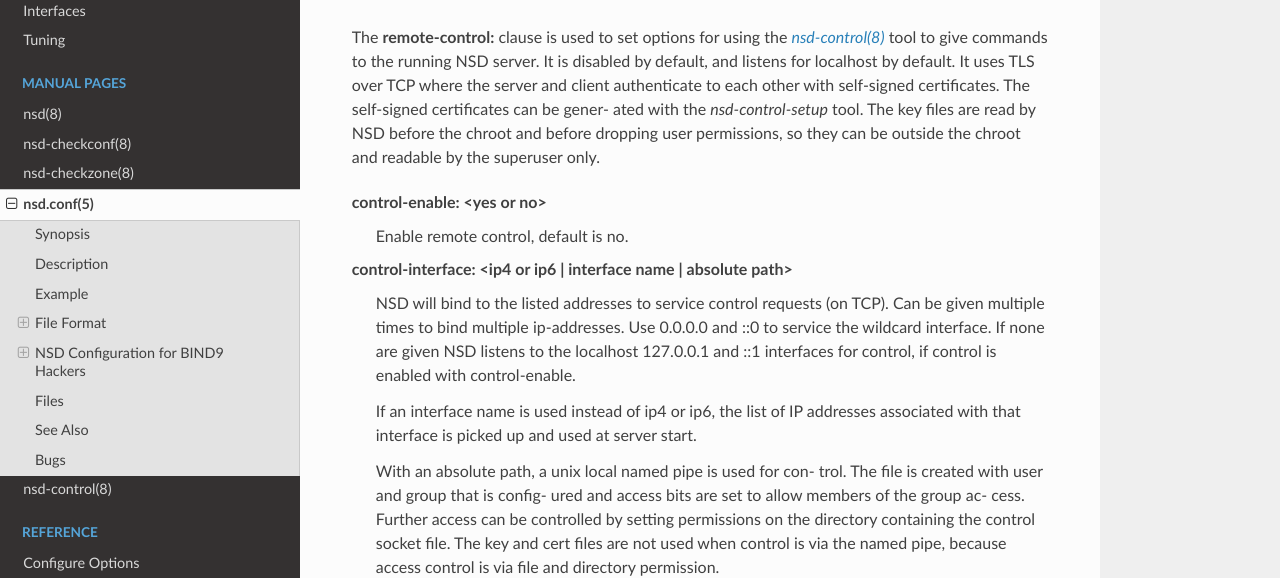
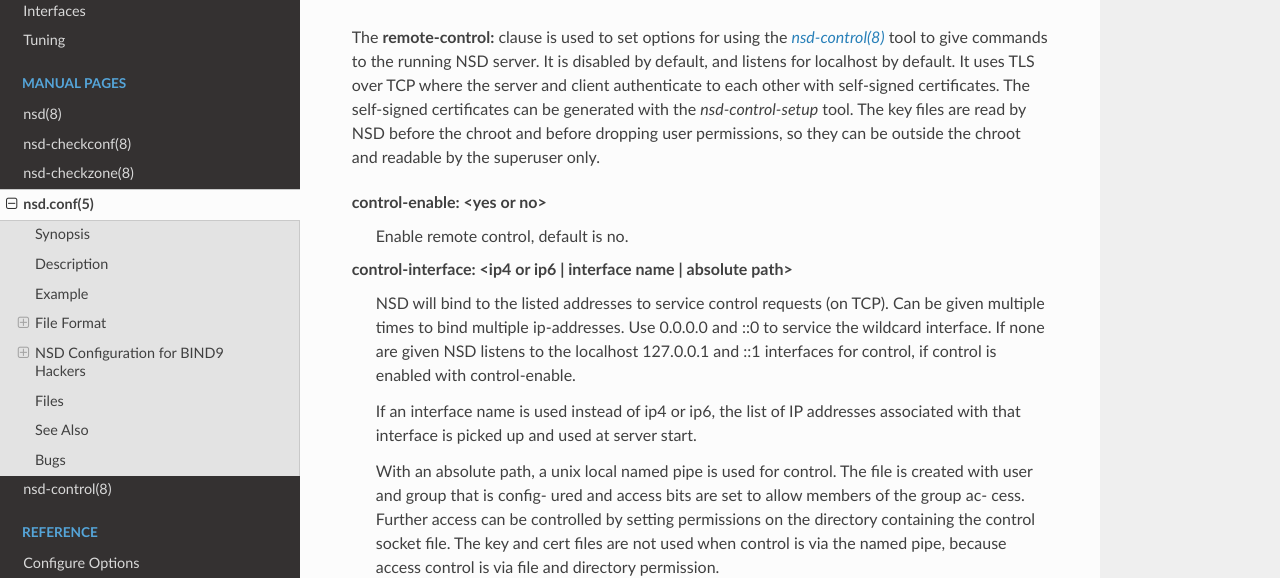
Before and after one commit to NLnetLabs/nsd-manual, a Sphinx documentation site: the page built from source/manpages/nsd.conf.rst, in a window 1280 px wide and 900 px high, scrolled down 9298 px. Shown: the part 230-808 px from the top of the window. Built offline with Sphinx 7.4.7 and the Read the Docs theme 2.0.0, drawn with Linux system fonts in a browser that asks for light colours.

Commit message:
Update nsd.conf.rst
fix some hyphenations in the "Remote Control" section

```diff
--- a/source/manpages/nsd.conf.rst
+++ b/source/manpages/nsd.conf.rst
@@ -498,7 +498,7 @@ The **remote-control:** clause is used to set options for using the
 :manpage:`nsd-control(8)` tool to give commands to the running NSD server. It is
 disabled by default, and listens for localhost by default. It uses TLS over TCP
 where the server and client authenticate to each other with self-signed
-certificates. The self-signed certificates can be gener- ated with the
+certificates. The self-signed certificates can be generated with the
 *nsd-control-setup* tool. The key files are read by NSD before the chroot and
 before dropping user permissions, so they can be outside the chroot and readable
 by the superuser only.
@@ -517,7 +517,7 @@ control-interface: <ip4 or ip6 | interface name | absolute path>
         addresses associated with that interface is picked up and used at server
         start.
 
-        With an absolute path, a unix local named pipe is used for con- trol.
+        With an absolute path, a unix local named pipe is used for control.
         The file is created with user and group that is config- ured and access
         bits are set to allow members of the group ac- cess. Further access can
         be controlled by setting permissions on the directory containing the
```
